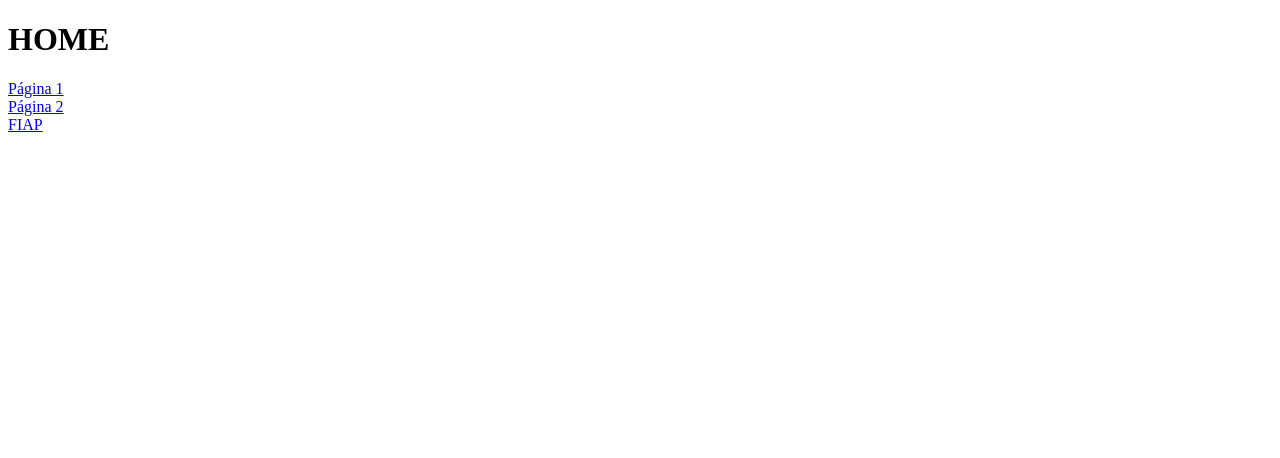
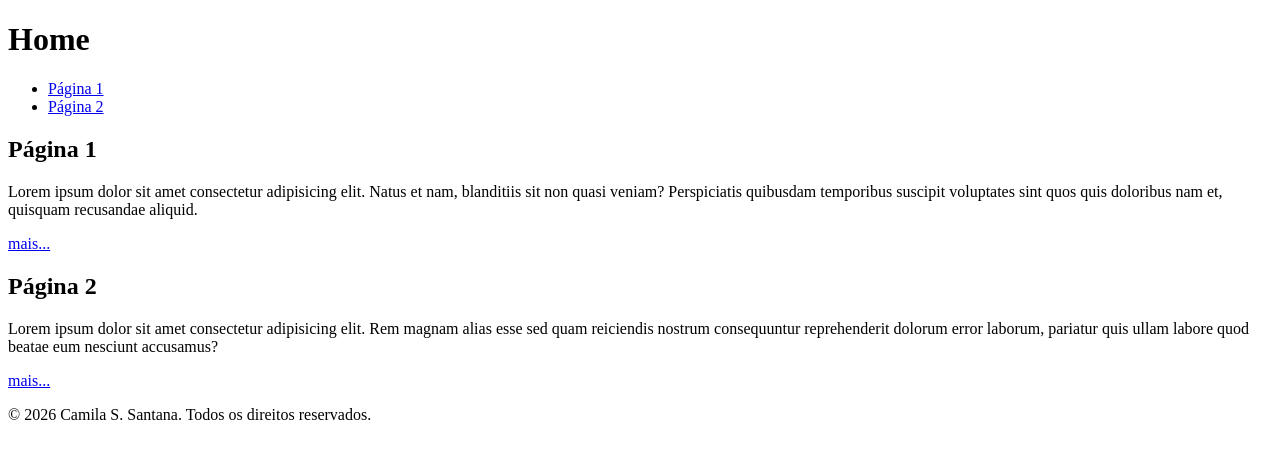
Before and after one commit to milasnt/exemplo-repo-front, a plain HTML site: page index.html in a window 1280 px wide. Drawn offline with Linux system fonts and the light colour scheme.

Commit message:
feat: Refatoramos o index de acordo com as boas práticas

```diff
--- a/index.html
+++ b/index.html
@@ -1,25 +1,34 @@
 <!DOCTYPE html>
-
-<!-- DTD é o Document Type Definition e informa para o navegador a versão do HTML que está sendo carregada.
-     Assim o navegador pode carregar um conjunto de bibliotecas de acordo com a versão específica.
--->
-
-<!-- Atributos:
-     Os atributos são do tipo chave = valor.
-     Exemplo: lang="pt-BR", isso é um atributo que pode ir em qualquer tag de conteúdo.
--->
-
 <html lang="pt-br">
      <head>
           <meta charset="UTF-8">
-          <title>Página Principal.</title>
+          <meta name="viewport" content="width=device-width, initial-scale=1.0">
+          <title>Página inicial</title>
      </head>
      <body>
-       <h1>HOME</h1>
-       <div>
-          <a href="./paginas/pagina1.html">Página 1</a> <br>
-          <a href="./paginas/pagina2.html">Página 2</a> <br>
-          <a href="https://www.fiap.com.br/">FIAP</a>
-       </div>
+          <header>
+               <h1>Home</h1>
+               <nav>
+                    <ul>
+                         <li><a href="paginas/pagina1.html">Página 1</a></li>
+                         <li><a href="paginas/pagina2.html">Página 2</a></li>
+                    </ul>
+               </nav>
+          </header>
+          <main>
+               <section>
+                    <h2>Página 1</h2>
+                    <p>Lorem ipsum dolor sit amet consectetur adipisicing elit. Natus et nam, blanditiis sit non quasi veniam? Perspiciatis quibusdam temporibus suscipit voluptates sint quos quis doloribus nam et, quisquam recusandae aliquid.</p>
+                    <a href="paginas/pagina1.html">mais...</a>
+               </section>
+               <section>
+                    <h2>Página 2</h2>
+                    <p>Lorem ipsum dolor sit amet consectetur adipisicing elit. Rem magnam alias esse sed quam reiciendis nostrum consequuntur reprehenderit dolorum error laborum, pariatur quis ullam labore quod beatae eum nesciunt accusamus?</p>
+                    <a href="paginas/pagina2.html">mais...</a>
+               </section>
+          </main>
+          <footer>
+               <p>&copy; 2026 Camila S. Santana. Todos os direitos reservados.</p>
+          </footer>
      </body>
 </html>
```
